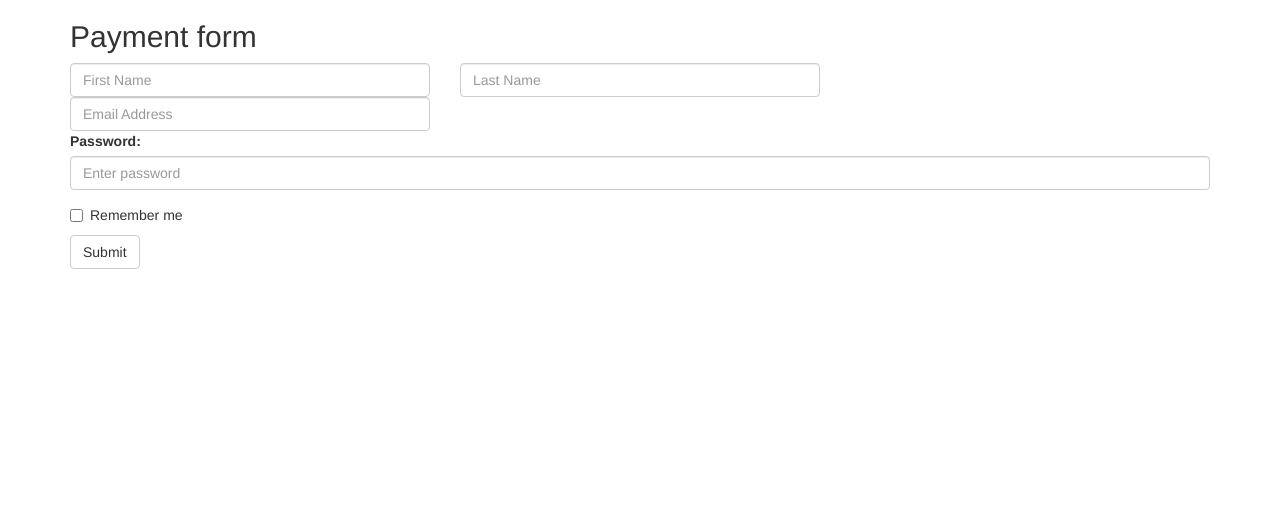
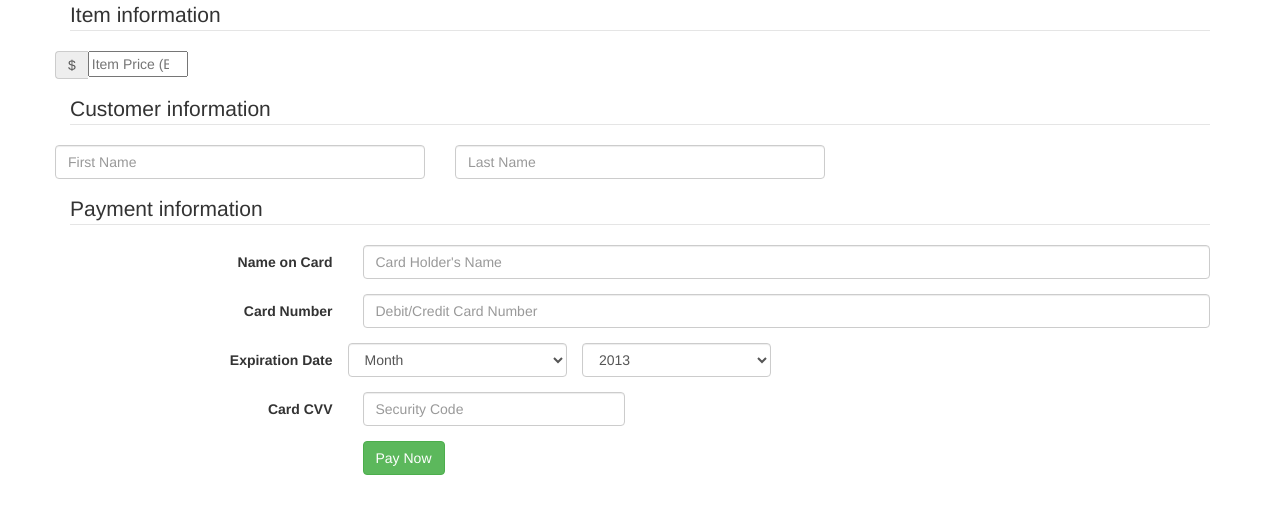
Before and after one commit to HQInterview/backend-developer-assignment, a website: page public/index.html in a window 1280 px wide. Drawn offline with nearby package versions, Linux system fonts and the light colour scheme.

Commit message:
Add money field and CC to form. TODO: Validation and testing for money-field.js.

```diff
--- a/public/index.html
+++ b/public/index.html
@@ -2,7 +2,7 @@
 <html lang="en">
 <head>
 
-  <title>Payment form</title>
+  <title>Payment Form</title>
   <meta http-equiv="X-UA-Compatible" content="IE=edge">
   <meta charset="utf-8">
   <meta name="viewport" content="width=device-width, initial-scale=1">
@@ -17,8 +17,20 @@
 <body>
 
 <div class="container">
-  <h2>Payment form</h2>
-  <form role="form">
+  <form class="form-horizontal">
+    <fieldset>
+      <legend>Item information</legend>
+      <div class="form-group">
+        <div class="row">
+          <div class="col-xs-4">
+            <input type="number" class="amount" name="item-price" placeholder="Item Price (Be honest!)"/>
+          </div>
+        </div>
+      </div>
+    </fieldset>
+    <fieldset>
+      <legend>Customer information</legend>
+      <div class="form-group">
         <div class="row">
           <div class="col-xs-4">
             <input type="text" class="form-control" id="first-name" placeholder="First Name">
@@ -27,22 +39,88 @@
             <input type="text" class="form-control" id="last-name" placeholder="Last Name">
           </div>
         </div>
-    <div class="row">
-      <div class="col-xs-4">
-        <input type="email" class="form-control" id="email" placeholder="Email Address">
+      </div>
+    </fieldset>
+    <fieldset>
+      <legend>Payment information</legend>
+      <div class="form-group">
+        <label class="col-sm-3 control-label" for="card-holder-name">Name on Card</label>
+        <div class="col-sm-9">
+          <input type="text" class="form-control" name="card-holder-name" id="card-holder-name" placeholder="Card Holder's Name">
         </div>
       </div>
       <div class="form-group">
-      <label for="pwd">Password:</label>
-      <input type="password" class="form-control" id="pwd" placeholder="Enter password">
+        <label class="col-sm-3 control-label" for="card-number">Card Number</label>
+        <div class="col-sm-9">
+          <input type="text" class="form-control" name="card-number" id="card-number" placeholder="Debit/Credit Card Number">
         </div>
-    <div class="checkbox">
-      <label><input type="checkbox"> Remember me</label>
       </div>
-    <button type="submit" class="btn btn-default">Submit</button>
+      <div class="form-group">
+        <label class="col-sm-3 control-label" for="expiry-month">Expiration Date</label>
+        <div class="col-sm-9">
+          <div class="row">
+            <div class="col-xs-3">
+              <div class="row">
+                <select class="form-control col-sm-2" name="expiry-month" id="expiry-month">
+                  <option>Month</option>
+                  <option value="01">Jan (01)</option>
+                  <option value="02">Feb (02)</option>
+                  <option value="03">Mar (03)</option>
+                  <option value="04">Apr (04)</option>
+                  <option value="05">May (05)</option>
+                  <option value="06">June (06)</option>
+                  <option value="07">July (07)</option>
+                  <option value="08">Aug (08)</option>
+                  <option value="09">Sep (09)</option>
+                  <option value="10">Oct (10)</option>
+                  <option value="11">Nov (11)</option>
+                  <option value="12">Dec (12)</option>
+                </select>
+              </div>
+            </div>
+            <div class="col-xs-3">
+              <select class="form-control" name="expiry-year">
+                <option value="13">2013</option>
+                <option value="14">2014</option>
+                <option value="15">2015</option>
+                <option value="16">2016</option>
+                <option value="17">2017</option>
+                <option value="18">2018</option>
+                <option value="19">2019</option>
+                <option value="20">2020</option>
+                <option value="21">2021</option>
+                <option value="22">2022</option>
+                <option value="23">2023</option>
+              </select>
+            </div>
+          </div>
+        </div>
+      </div>
+      <div class="form-group">
+        <label class="col-sm-3 control-label" for="cvv">Card CVV</label>
+        <div class="col-sm-3">
+          <input type="text" class="form-control" name="cvv" id="cvv" placeholder="Security Code">
+        </div>
+      </div>
+      <div class="form-group">
+        <div class="col-sm-offset-3 col-sm-9">
+          <button type="button" class="btn btn-success">Pay Now</button>
+        </div>
+      </div>
+    </fieldset>
   </form>
 </div>
 <!-- Include all compiled plugins (below), or include individual files as needed -->
 <script src="bootstrap/dist/js/bootstrap.min.js"></script>
+<script src="money-field.js"></script>
+<script type="text/javascript">
+  $(function(){
+    var options = {
+      width: 100,
+      symbol: '$'
+    };
+    $('.amount').money_field(options);
+  });
+</script>
 </body>
 </html>
--- /dev/null
+++ b/public/money-field.js
@@ -0,0 +1,12 @@
+// https://github.com/stuartchaney/bootstrap3-money-field
+(function($){
+  $.fn.money_field = function(opts) {
+    var defaults = { width: null, symbol: '$' };
+    var opts     = $.extend(defaults, opts);
+    return this.each(function() {
+      if(opts.width)
+        $(this).css('width', opts.width + 'px');
+      $(this).wrap("<div class='input-group'>").before("<span class='input-group-addon'>" + opts.symbol + "</span>");
+    });
+  };
+})(jQuery);
```
Lines whose indentation alone changed are shown as unchanged.
